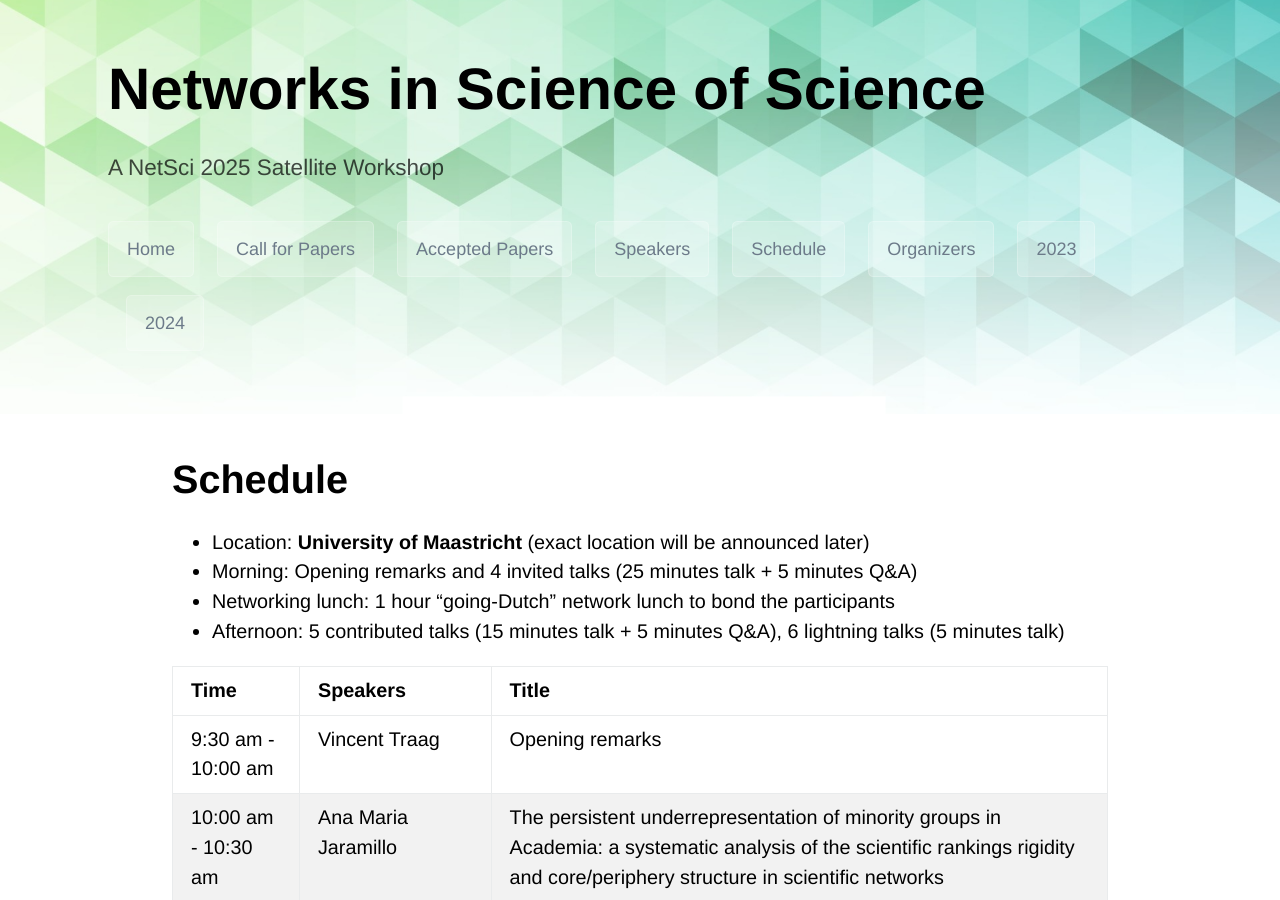
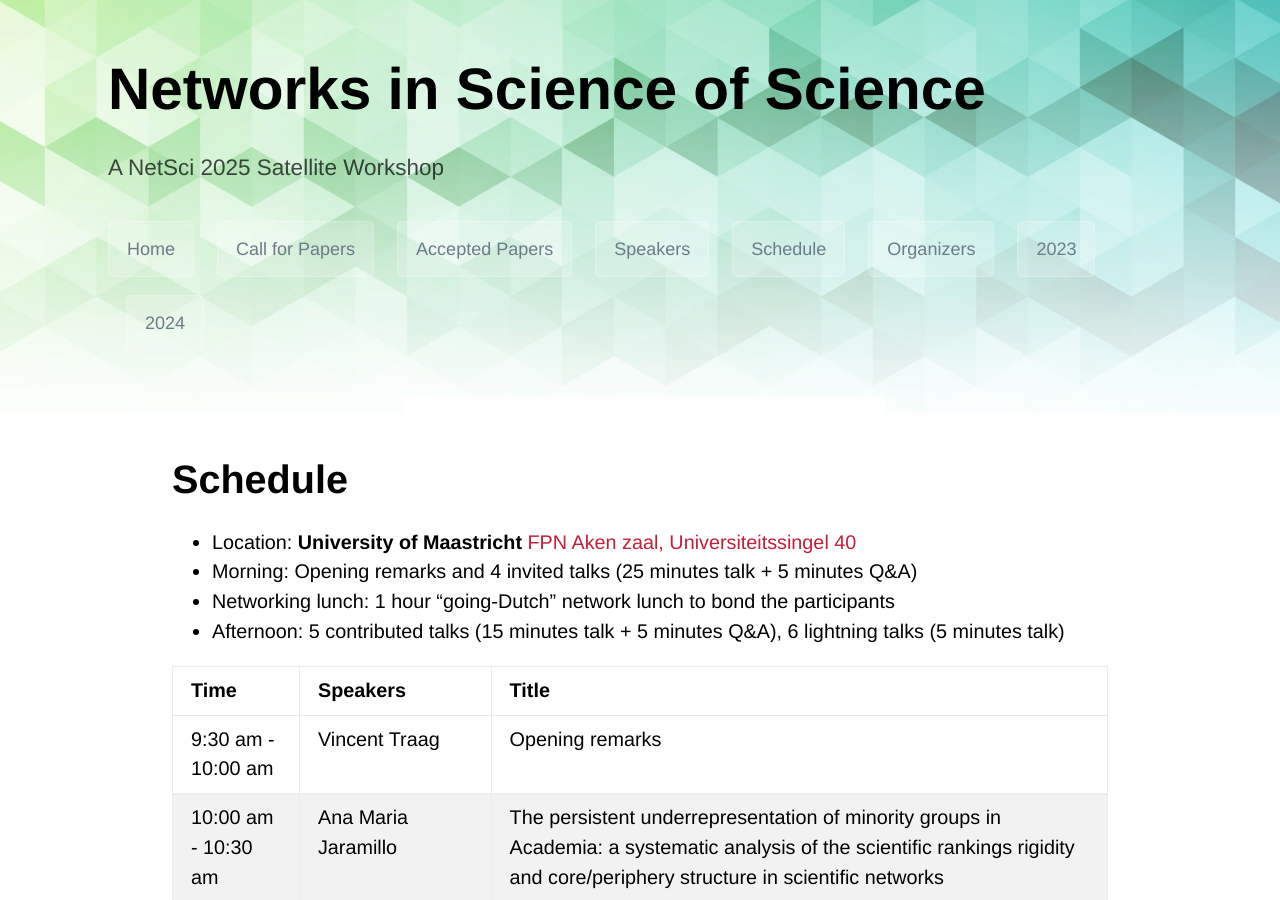
Before and after one commit to netscisci/netscisci.github.io, a Jekyll site: the page built from schedule.md, in a window 1280 px wide and 900 px high. Built offline with Jekyll 4.4.1, drawn with Linux system fonts in a browser that asks for light colours; some web fonts are replaced; our own code applies the rules of GitHub Pages for plain Markdown files.

Commit message:
Update schedule.md

```diff
--- a/schedule.md
+++ b/schedule.md
@@ -3,7 +3,7 @@ layout: default
 ---
 
 # Schedule
-- Location: **University of Maastricht** (exact location will be announced later)
+- Location: **University of Maastricht** [FPN Aken zaal, Universiteitssingel 40](https://maps.app.goo.gl/BJ6aLFSEL2VH51Lk9)
 - Morning: Opening remarks and 4 invited talks (25 minutes talk + 5 minutes Q&A)
 - Networking lunch: 1 hour "going-Dutch" network lunch to bond the participants
 - Afternoon: 5 contributed talks (15 minutes talk + 5 minutes Q&A), 6 lightning talks (5 minutes talk)
```
